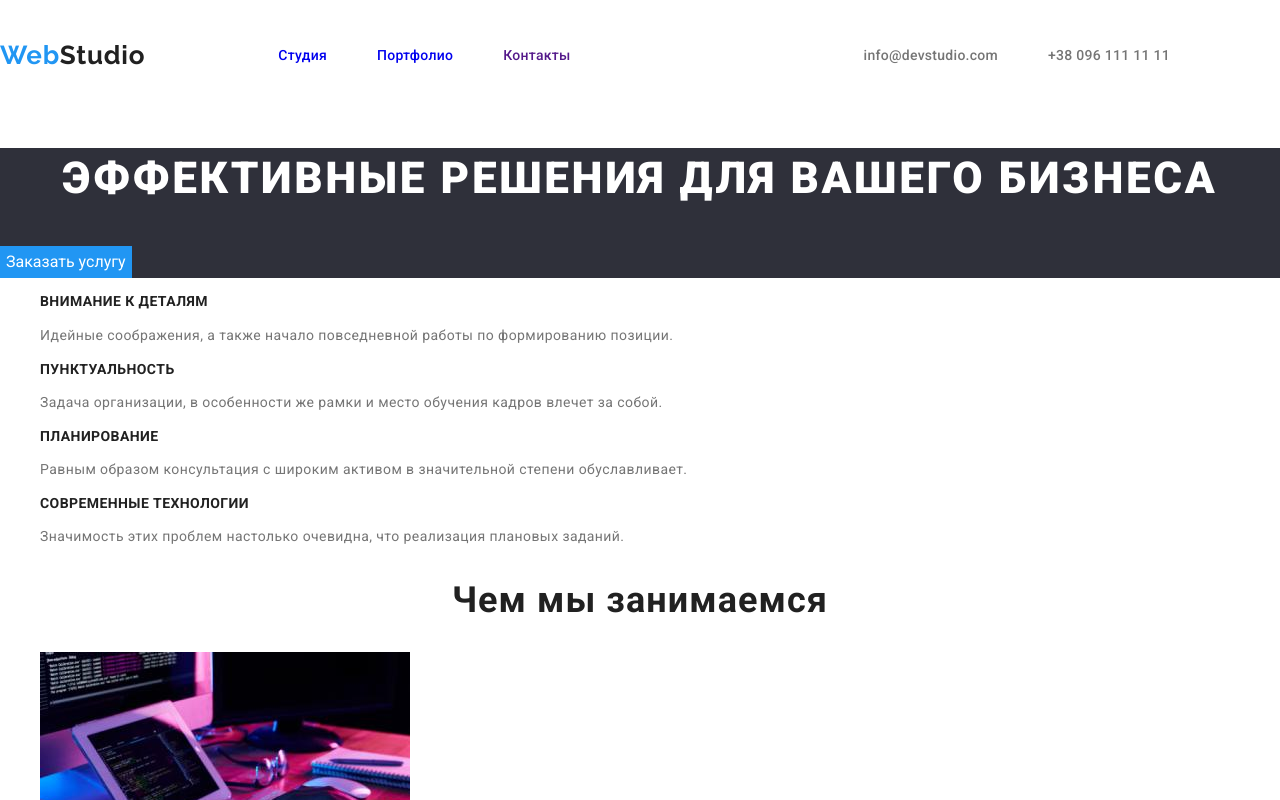
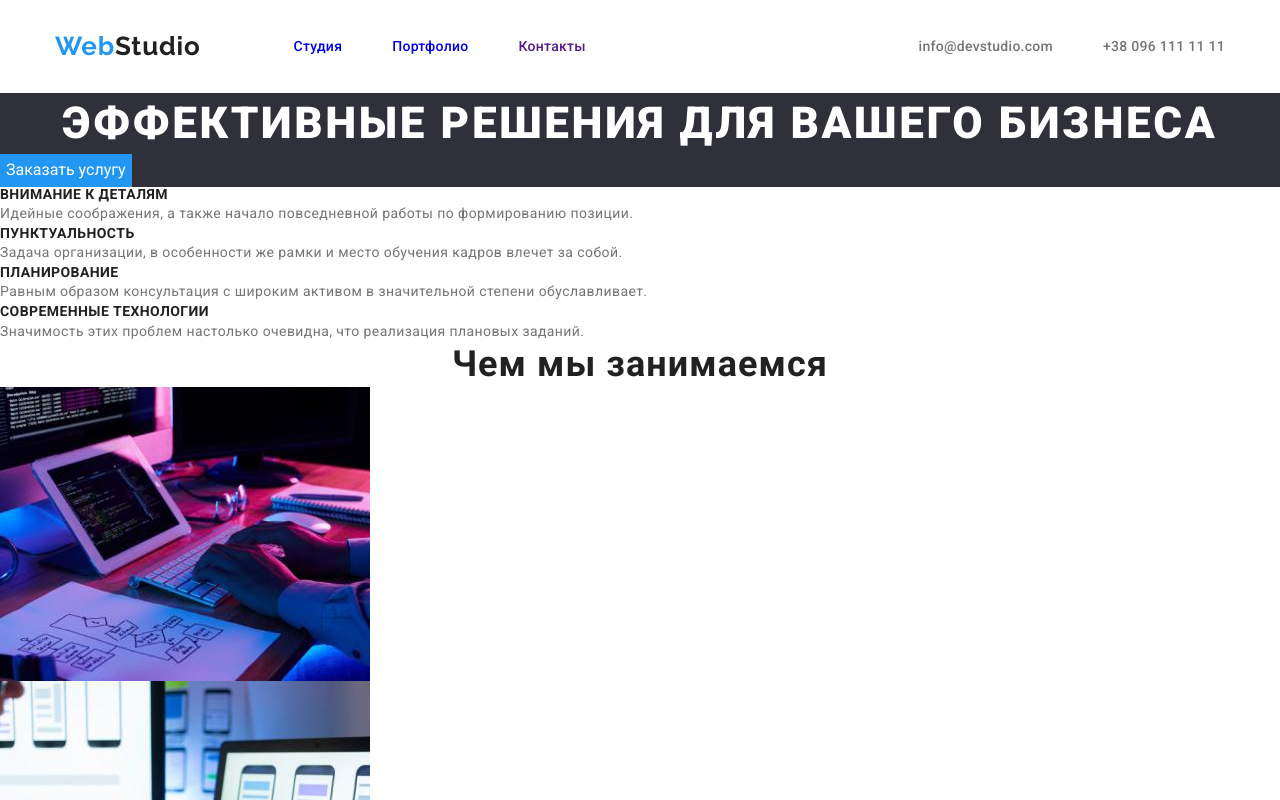
Before and after one commit to sashadyg/goit-markup-hw-03, a plain HTML site: page index.html in a window 1280 px wide. Shown: the top 800 px of the page. Drawn offline with nearby package versions, Linux system fonts and the light colour scheme.

Commit message:
header done

```diff
--- a/css/styles.css
+++ b/css/styles.css
@@ -12,6 +12,7 @@ body {
   color: var(--main-text);
   font-family: Roboto, sans-serif;
 }
+
 h1,
 h2,
 h3,
@@ -19,29 +20,59 @@ h4,
 h5,
 h6 {
   color: var(--secondary-text);
+
+  margin: 0;
 }
+
+ul {
+  margin: 0;
+  padding-left: 0;
+}
+
+img {
+  display: block;
+}
+
 a {
   text-decoration: none;
 }
+
 a:focus,
 a:hover {
   color: var(--active-text);
 }
+
 li {
   list-style-type: none;
 }
+
 button {
   border: none;
 }
+
 p {
   font-weight: normal;
   font-size: 14px;
   line-height: 1.7;
   letter-spacing: 0.03em;
+
+  margin: 0;
 }
+
 .container {
-  width: 1170px;
+  width: 1200px;
+  margin: 0 auto;
+  padding-left: 15px;
+  padding-right: 15px;
 }
+
+.header-container {
+  display: flex;
+  align-items: center;
+  padding-top: 32px;
+  padding-bottom: 32px;
+}
+
 .logo {
   color: var(--active-text);
   font-family: Raleway;
@@ -49,7 +80,11 @@ p {
   font-size: 26px;
   line-height: 1.1;
   letter-spacing: 0.03em;
+
+  display: flex;
+  margin-right: 93px;
 }
+
 .nav {
   color: var(--secondary-text);
   font-weight: 500;
@@ -57,22 +92,20 @@ p {
   line-height: 1.1;
   letter-spacing: 0.02em;
 }
-.nav-link {
-  display: block;
-  padding-bottom: 32px;
-  padding-top: 32px;
-}
+
 .nav:hover,
 .nav:focus {
   color: var(--active-text);
 }
-.main-nav {
+
+.nav-items {
   display: flex;
-  margin-left: 93px;
 }
-.main-nav .nav + .nav {
-  margin-left: 50px;
+
+.nav-items .nav:not(:last-child) {
+  margin-right: 50px;
 }
+
 .contacts {
   color: var(--main-text);
   font-weight: 500;
@@ -80,20 +113,20 @@ p {
   line-height: 1.1;
   letter-spacing: 0.02em;
 }
-.main-contacts {
+
+.nav-contacts {
   display: flex;
   margin-left: auto;
 }
-.main-contacts .contacts + .contacts {
-  margin-left: 50px;
+
+.nav-contacts .contacts:not(:last-child) {
+  margin-right: 50px;
 }
-.main {
-  display: flex;
-  align-items: center;
-}
+
 .header {
   background-color: var(--white-color);
 }
+
 .btn {
   background-color: var(--active-text);
   font-family: Roboto, sans-serif;
@@ -101,12 +134,12 @@ p {
   border: none;
   font-size: 16px;
   line-height: 1.9;
-  text-align: center;
-  margin: 0 auto;
 }
+
 .hero {
   background-color: var(--secondary-background);
 }
+
 .hero-title {
   color: var(--white-color);
   font-weight: 900;
@@ -116,15 +149,19 @@ p {
   letter-spacing: 0.06em;
   text-transform: uppercase;
 }
+
 .nav-address {
   color: var(--white-color);
 }
+
 .footer {
   background-color: var(--secondary-background);
 }
+
 .nav-telm {
   color: rgba(255, 255, 255, 0.6);
 }
+
 .peculiarities-title {
   font-weight: 700;
   font-size: 14px;
@@ -132,6 +169,7 @@ p {
   letter-spacing: 0.03em;
   text-transform: uppercase;
 }
+
 .team-title {
   font-weight: 700;
   font-size: 36px;
@@ -139,6 +177,7 @@ p {
   text-align: center;
   letter-spacing: 0.03em;
 }
+
 .names {
   font-weight: 500;
   font-size: 16px;
@@ -146,30 +185,36 @@ p {
   text-align: center;
   letter-spacing: 0.03em;
 }
+
 .profession {
   font-size: 16px;
   line-height: 1.2;
   text-align: center;
   letter-spacing: 0.03em;
 }
+
 .current {
   color: var(--active-text);
 }
+
 .footer-address {
   font-style: normal;
   font-size: 14px;
   line-height: 1.7;
   letter-spacing: 0.03em;
 }
+
 .accent {
   color: var(--secondary-text);
 }
+
 .active-btn:hover,
 .active-btn:focus {
   color: var(--white-color);
   background-color: var(--active-text);
   cursor: pointer;
 }
+
 .active-btn {
   font-family: Roboto;
   font-weight: 500;
@@ -178,22 +223,26 @@ p {
   text-align: center;
   letter-spacing: 0.03em;
 }
+
 .current-btn {
   color: var(--white-color);
   background-color: var(--active-text);
 }
+
 .example-title {
   font-weight: 700;
   font-size: 18px;
   line-height: 2;
   letter-spacing: 0.06em;
 }
+
 .example-text {
   color: var(--main-text);
   font-size: 16px;
   line-height: 1.9;
   letter-spacing: 0.03em;
 }
+
 .accent-footer {
   color: var(--white-color);
 }
--- a/index.html
+++ b/index.html
@@ -10,23 +10,25 @@
     <link rel="preconnect" href="https://fonts.gstatic.com" crossorigin>
     <link href="https://fonts.googleapis.com/css2?family=Raleway:wght@700&family=Roboto:wght@400;500;700;900&display=swap"
         rel="stylesheet">
-    <link rel="stylesheet" href="https://cdnjs.cloudflare.com/ajax/libs/modern-normalize/1.1.0/modern-normalize.css">
-        <link rel="stylesheet" href="./css/styles.css">
+        <link rel="stylesheet" href="https://cdnjs.cloudflare.com/ajax/libs/modern-normalize/1.1.0/modern-normalize.min.css"
+            integrity="sha512-wpPYUAdjBVSE4KJnH1VR1HeZfpl1ub8YT/NKx4PuQ5NmX2tKuGu6U/JRp5y+Y8XG2tV+wKQpNHVUX03MfMFn9Q=="
+            crossorigin="anonymous" referrerpolicy="no-referrer" />
+    <link rel="stylesheet" href="./css/styles.css">
 </head>
 
 <body >
     <header>
-        <div class="container main">
+        <div class="container header-container">
             <a href="./index.html" class="logo" lang="en">Web<span class="accent">Studio</span></a>
             <nav>
-                <ul class="main-nav">
-                    <li class="current nav"><a class="nav-link" href="./index.html">Студия</a></li>
-                    <li class="nav"><a class="nav-link" href="./portfolio.html">Портфолио</a></li>
-                    <li class="nav"><a class="nav-link" href="">Контакты</a></li>
+                <ul class="nav-items">
+                    <li class="nav"><a href="./index.html">Студия</a></li>
+                    <li class="current nav"><a href="./portfolio.html">Портфолио</a></li>
+                    <li class="nav"><a href="">Контакты</a></li>
                 </ul>
             </nav>
-            <ul class="main-contacts">
-                <li class="contacts"><a class="contacts" href="mailto:info@devstudio.com">info@devstudio.com</a></li>
+            <ul class="nav-contacts">
+                <li class="contacts" ><a class="contacts" href="mailto:info@devstudio.com">info@devstudio.com</a></li>
                 <li class="contacts"><a class="contacts" href="tel:+380961111111">+38 096 111 11 11</a></li>
             </ul>
         </div>
```
